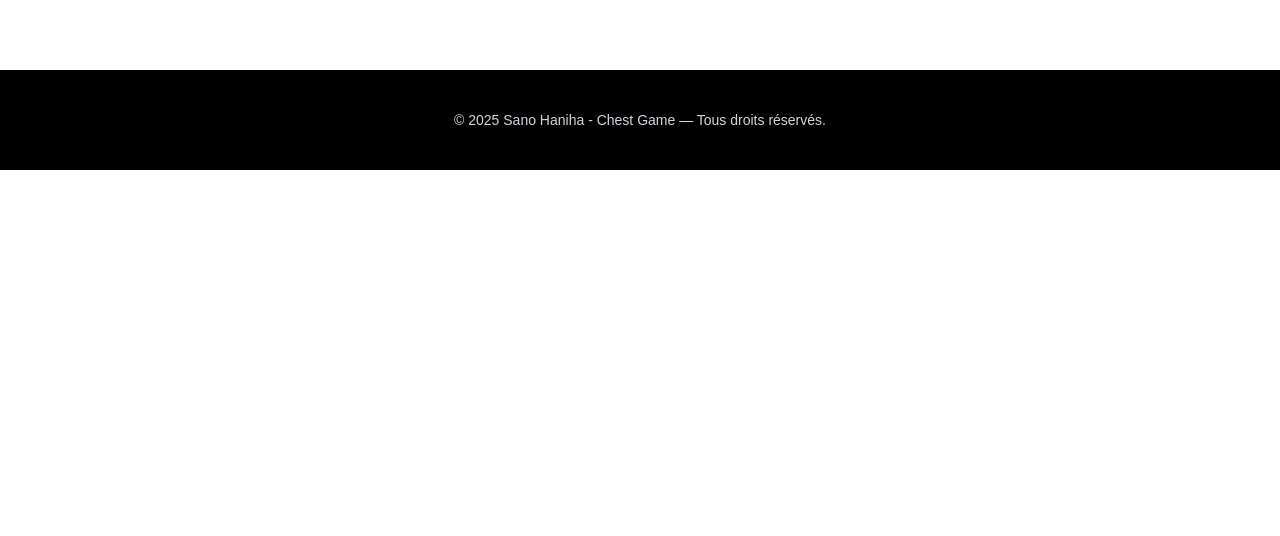
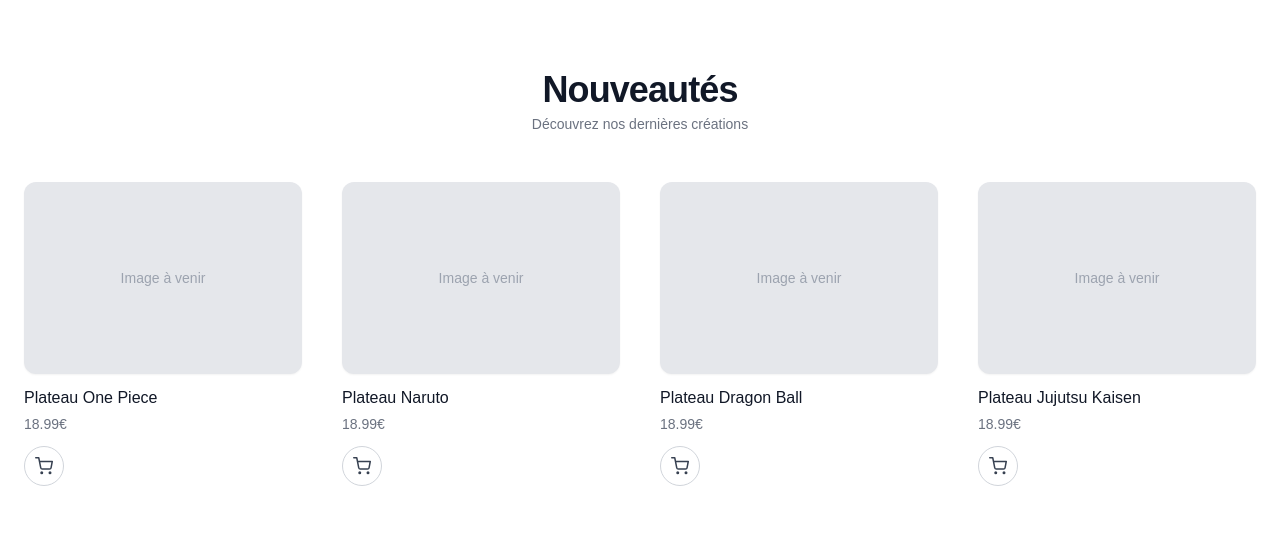
Before and after one commit to hassane-soulaimana/boutique-en-ligne, a React (Vite) app: page / in a window 1280 px wide. Shown: the part 779-1315 px from the top of the page. Before the commit the page ends 949 px from the top, so only its background shows below. Built offline with nearby package versions, Linux system fonts and the light colour scheme.

Commit message:
NewProducts created section Nouveautés

```diff
--- a/src/components/heroSection/Hero.jsx
+++ b/src/components/heroSection/Hero.jsx
@@ -29,7 +29,7 @@
 
     <div className="flex items-center justify-center gap-4 mt-8">
       <Link
-        to="/collections" // vérifier avec hanababa pour le lien exact//
+        to="/collections"
         className="bg-white text-black px-5 py-2 rounded-full font-semibold hover:bg-gray-200 transition"
       >
         Découvrez nos collections
--- /dev/null
+++ b/src/components/products/NewProducts.jsx
@@ -0,0 +1,64 @@
+import { Link } from "react-router-dom";
+import { FiShoppingCart } from "react-icons/fi";
+
+export default function NewProducts() {
+  return (
+    <section className="w-full py-20">
+      <div className="max-w-7xl mx-auto px-6 text-center">
+
+        {/* Titre */}
+        <h2 className="text-4xl font-semibold tracking-tight text-gray-900">
+          Nouveautés
+        </h2>
+        <p className="text-gray-500 mt-1 text-sm">
+          Découvrez nos dernières créations
+        </p>
+
+        {/* Grid */}
+        <div className="grid grid-cols-1 sm:grid-cols-2 md:grid-cols-4 gap-10 mt-12">
+
+          {/* Placeholder produits (4 produits fictifs pour la maquette) */}
+          {/* Les vraies images arriveront du backend */}
+          {[1, 2, 3, 4].map((n) => (
+            <Link
+              to="/collections"
+              key={n}
+              className="group flex flex-col text-left cursor-pointer"
+            >
+              {/* IMAGE */}
+              <div className="w-full h-48 bg-gray-200 rounded-xl shadow-sm overflow-hidden relative group-hover:shadow-md transition">
+                {/* Ici le backend insérera l'image réelle */}
+                {/* <img src={product.image} alt={product.title} ... /> */}
+                <div className="absolute inset-0 flex items-center justify-center text-gray-400 text-sm">
+                  Image à venir
+                </div>
+              </div>
+
+              {/* INFO PRODUIT */}
+              <h3 className="text-gray-900 font-medium mt-3 group-hover:text-black transition">
+                Plateau {n === 1 ? "One Piece" : n === 2 ? "Naruto" : n === 3 ? "Dragon Ball" : "Jujutsu Kaisen"}
+              </h3>
+
+              <p className="text-gray-500 text-sm mt-1">
+                18.99€
+              </p>
+
+              {/* Icone panier */}
+              <button
+                className="
+                  mt-3 w-10 h-10 flex items-center justify-center
+                  rounded-full border border-gray-300
+                  text-gray-700 hover:bg-black hover:text-white hover:border-black
+                  transition
+                "
+              >
+                <FiShoppingCart size={18} />
+              </button>
+            </Link>
+          ))}
+
+        </div>
+      </div>
+    </section>
+  );
+}
--- a/src/pages/Home.jsx
+++ b/src/pages/Home.jsx
@@ -1,11 +1,11 @@
-import Hero from "../components/heroSection/Hero";
+import Hero from "../components/HeroSection/Hero";
+import NewProducts from "../components/products/NewProducts";
 
 export default function Home() {
   return (
     <>
       <Hero />
-
-      {/* Plus tard tu ajouteras : catégories, best sellers, etc. */}
+      <NewProducts />
     </>
   );
 }
```
